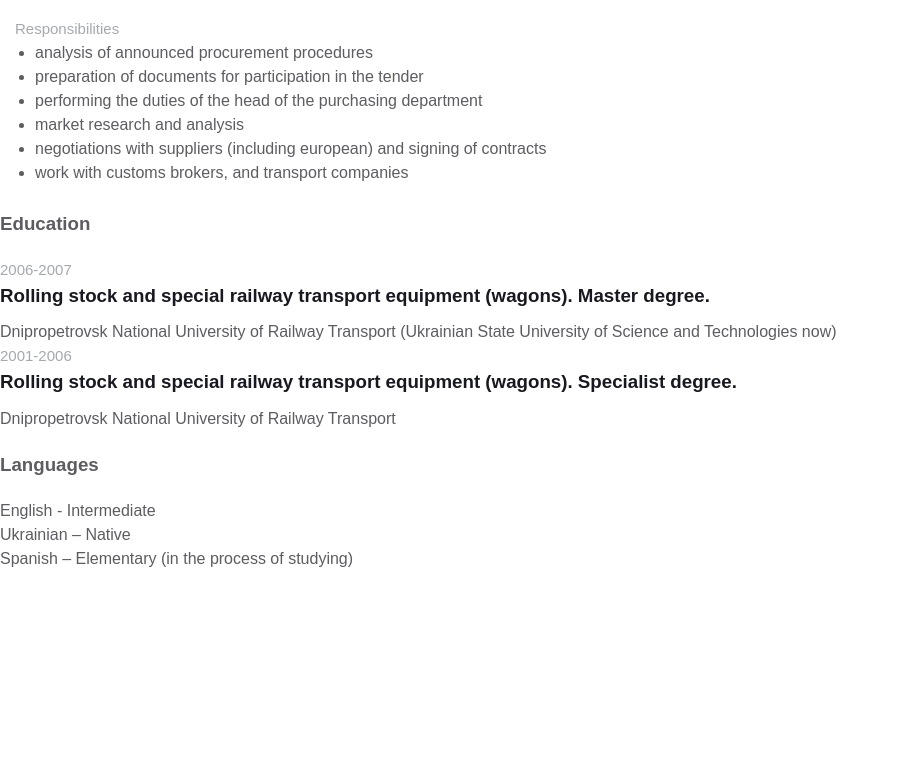
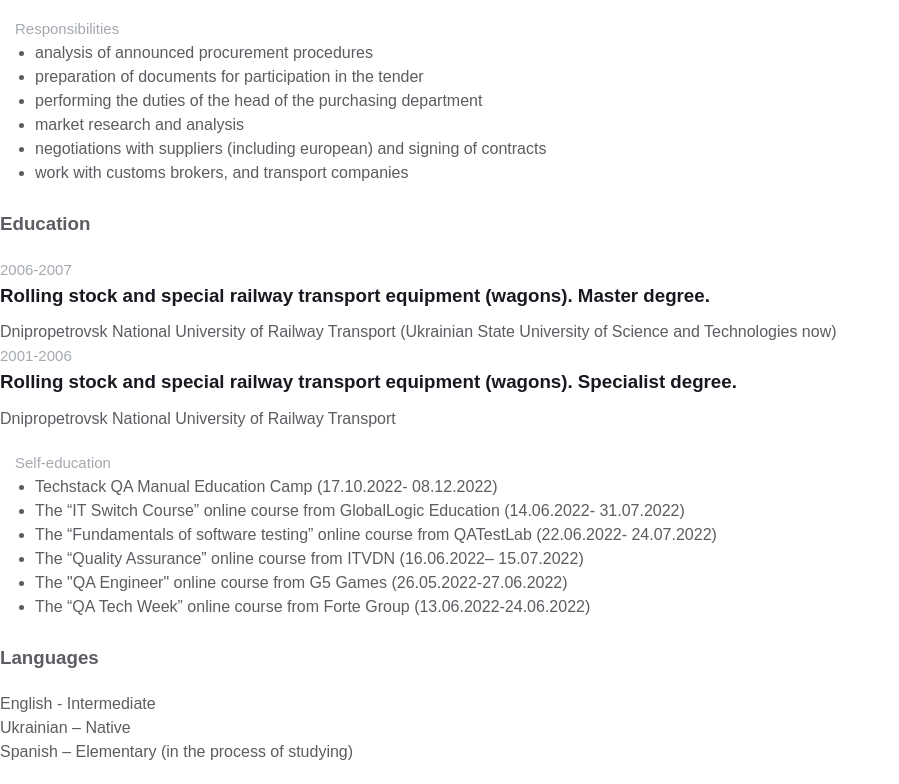
Before and after one commit to SerhijNazarchuk/homepage, a plain HTML site: page index.html in a window 1280 px wide. Shown: the part 813-1597 px from the top of the page, without its empty margins (0-899 px from the left). Before the commit the page ends 1404 px from the top, so only its background shows below. Drawn offline with Linux system fonts and the light colour scheme.

Commit message:
Adding self-education info

```diff
--- a/index.html
+++ b/index.html
@@ -106,7 +106,17 @@
     </p>
     </div>
   </div>
-
+       <div class="experiences__company-project">
+      <span class="experiences__company-project-role">Self-education</span>
+         <ul class="experiences__company-project-responsibilities">
+        <li> Techstack QA Manual Education Camp  (17.10.2022- 08.12.2022) </li>
+        <li> The “IT Switch Course” online course from GlobalLogic Education (14.06.2022- 31.07.2022) </li>
+        <li> The “Fundamentals of software testing” online course from QATestLab (22.06.2022- 24.07.2022) </li>
+        <li> The “Quality Assurance” online course from ITVDN (16.06.2022– 15.07.2022) </li>
+        <li> The "QA Engineer" online course from G5 Games (26.05.2022-27.06.2022) </li>
+        <li> The “QA Tech Week” online course from Forte Group (13.06.2022-24.06.2022) </li>
+      </ul>
+     </div>
   <div class="additional-info__languages">
     <h3 class="additional-info__languages-header">Languages</h3>
     <p class="additional-info__languages-item">
```
